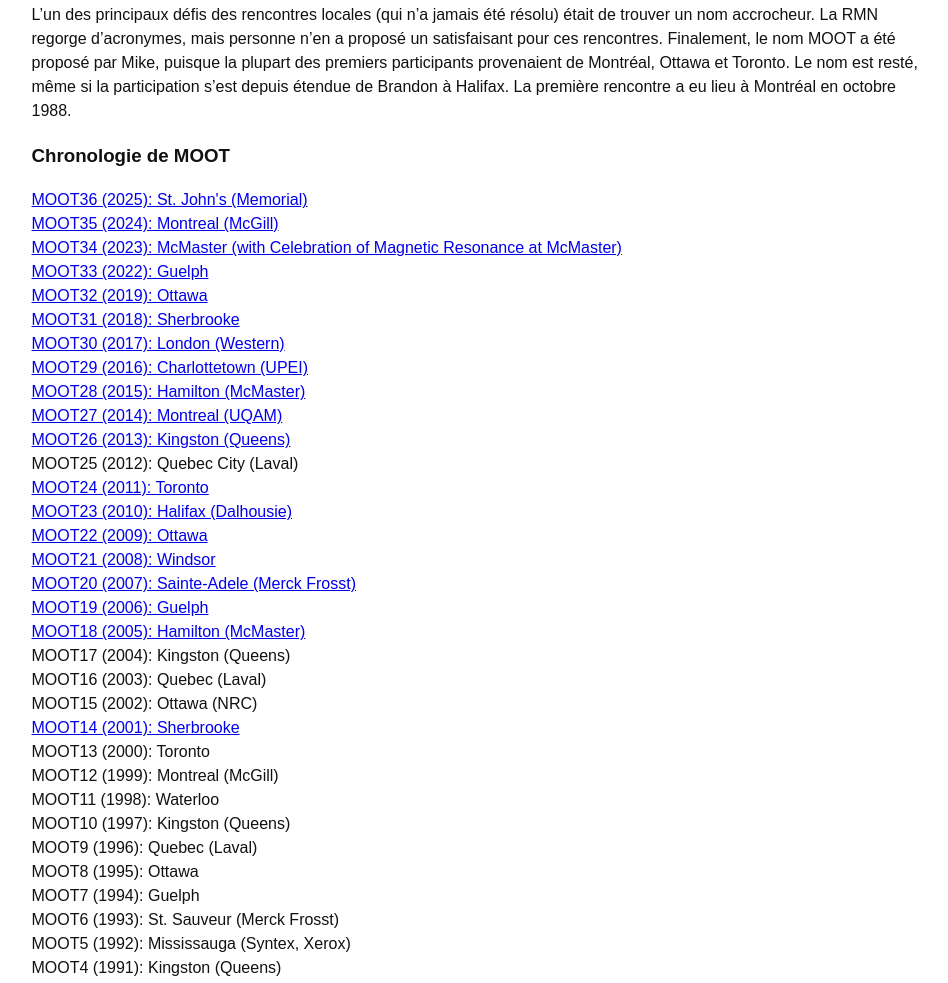
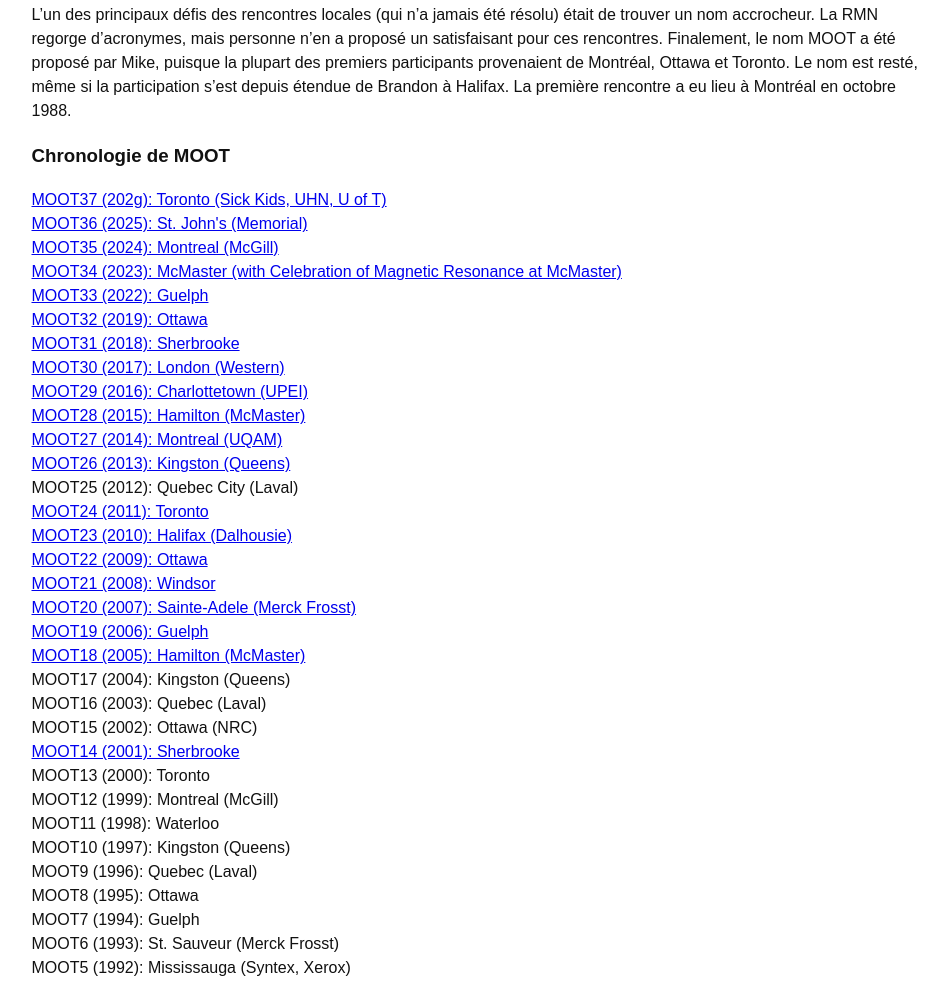
Before and after one commit to sameerwahid/sameerwahid.github.io, a plain HTML site: page fr/conferences.html in a window 1280 px wide. Shown: the part 1242-2225 px from the top of the page, without its empty margins (151-1099 px from the left). Drawn offline with Linux system fonts and the light colour scheme.

Commit message:
Add link for MOOT37 program in conferences.html

```diff
--- a/fr/conferences.html
+++ b/fr/conferences.html
@@ -66,6 +66,7 @@
         <p>
         L’un des principaux défis des rencontres locales (qui n’a jamais été résolu) était de trouver un nom accrocheur. La RMN regorge d’acronymes, mais personne n’en a proposé un satisfaisant pour ces rencontres. Finalement, le nom MOOT a été proposé par Mike, puisque la plupart des premiers participants provenaient de Montréal, Ottawa et Toronto. Le nom est resté, même si la participation s’est depuis étendue de Brandon à Halifax. La première rencontre a eu lieu à Montréal en octobre 1988.
         <h3>Chronologie de MOOT</h3>
+        <a href="../MOOT_programs/MOOT37.pdf">MOOT37 (202g): Toronto (Sick Kids, UHN, U of T)</a><br>
         <a href="../MOOT_programs/MOOT36.pdf">MOOT36 (2025): St. John's (Memorial)</a><br>
         <a href="../MOOT_programs/MOOT35.pdf">MOOT35 (2024): Montreal (McGill)</a><br>
         <a href="../MOOT_programs/MOOT34.pdf">MOOT34 (2023): McMaster (with Celebration of Magnetic Resonance at McMaster)</a><br>
```
